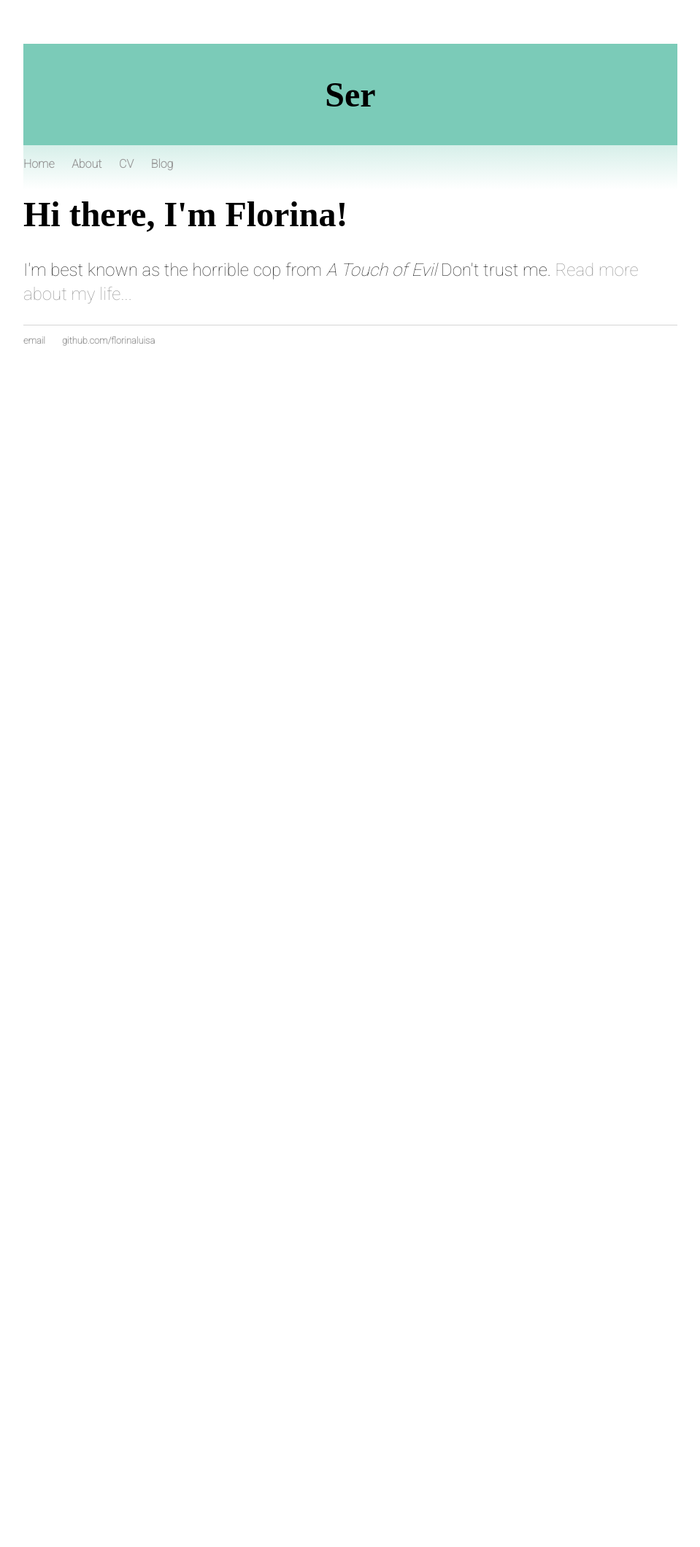
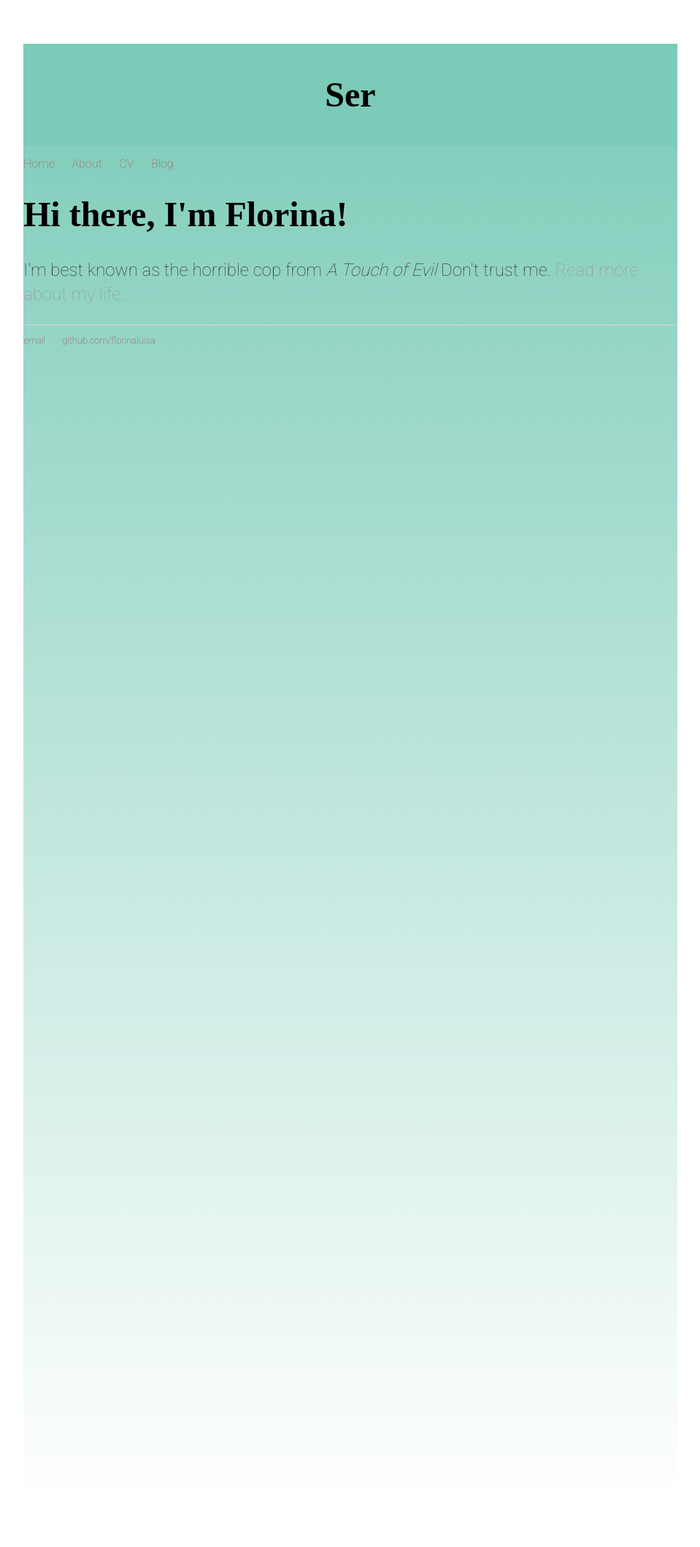
Before and after one commit to Florinaluisa/Test.io, a Jekyll site: the page built from index.html, in a window 1280 px wide. Shown: the whole page at 73% size, without its empty margins (160-1119 px from the left). Built offline with Jekyll 4.4.1, drawn with Linux system fonts in a browser that asks for light colours; some web fonts are replaced; before the commit the page ends 900 px from its top, so only the background shows below that.

Commit message:
Update main.css

```diff
--- a/css/main.css
+++ b/css/main.css
@@ -64,6 +64,6 @@ ul.posts li {
     padding: 10px;
 }
 #grad{
-    height:200px;
+    height:2000px;
     background-image: linear-gradient(rgb(123,203,184),white);
 }
```
